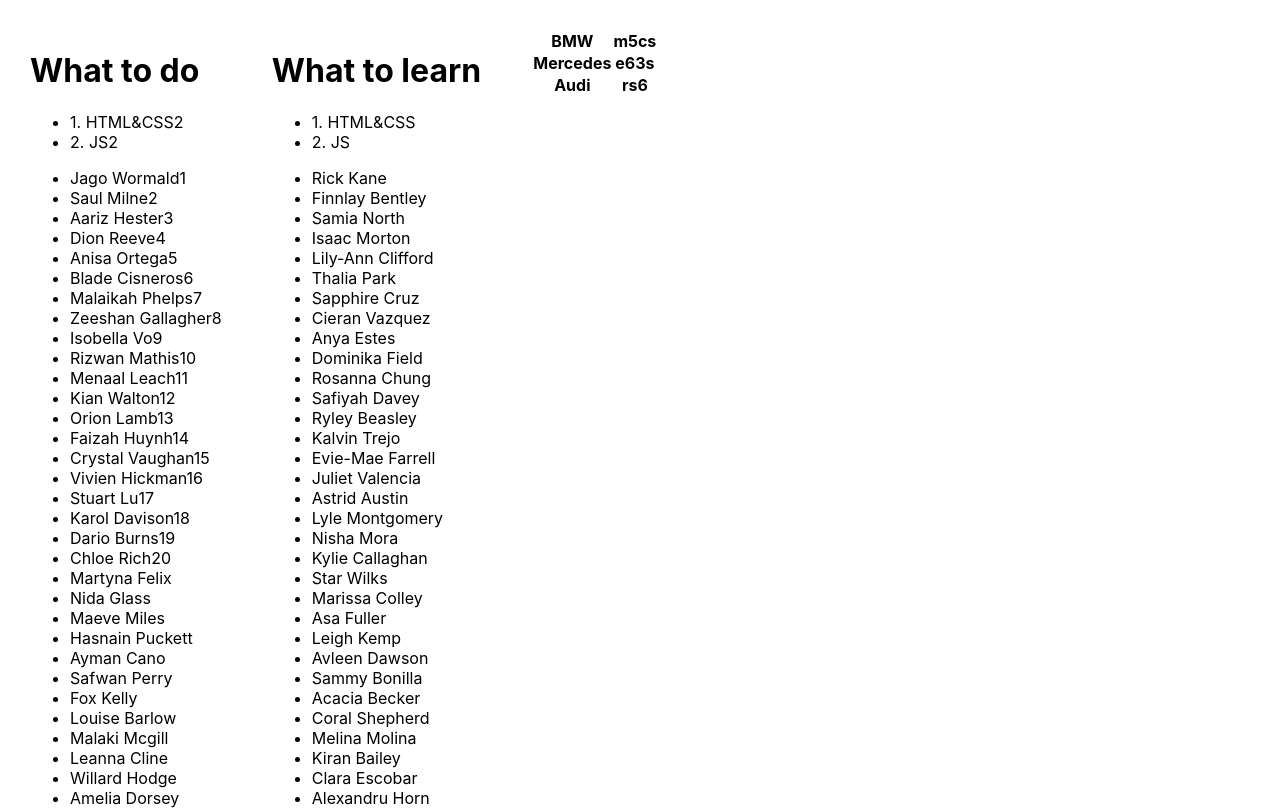
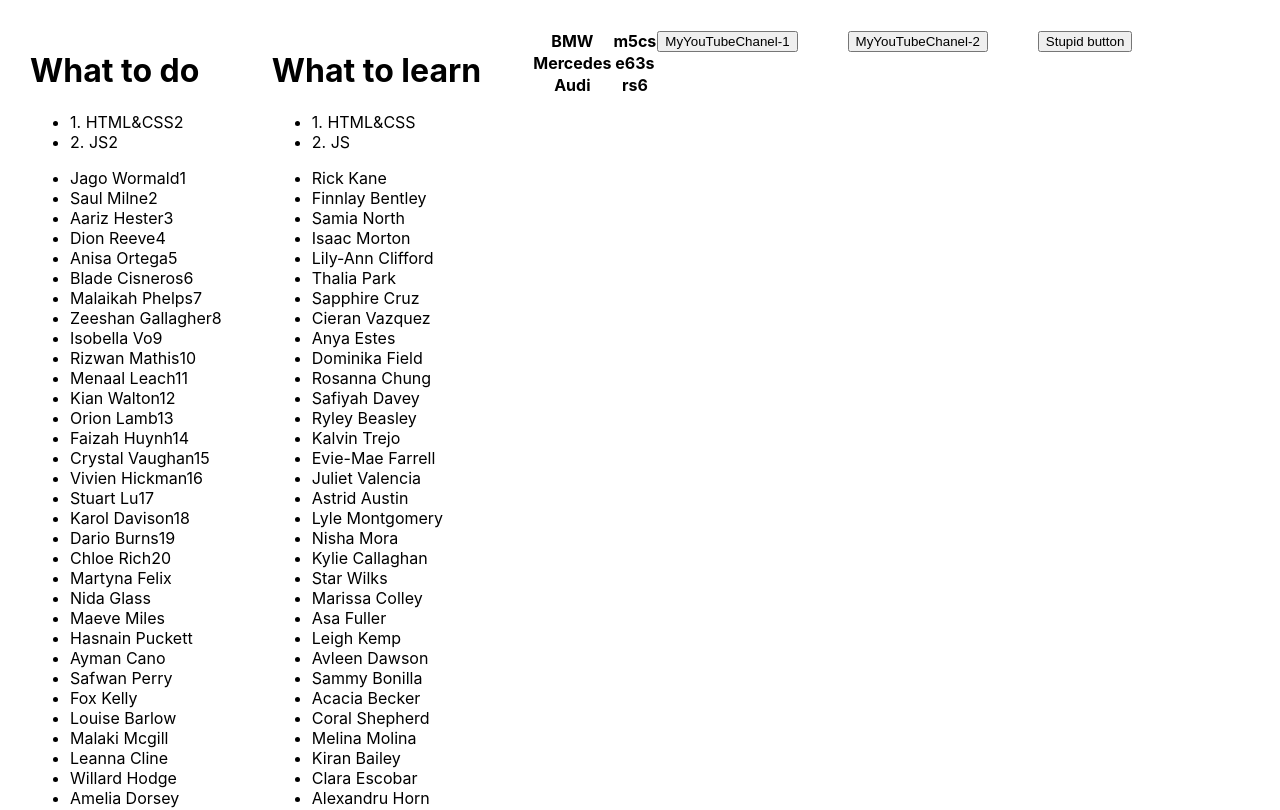
Before and after one commit to springevidence/todolist-practice1, a React (Create React App) app: page / in a window 1280 px wide. Shown: the top 810 px of the page. Built offline with nearby package versions, Linux system fonts and the light colour scheme.

Commit message:
added button component

```diff
--- a/src/App.tsx
+++ b/src/App.tsx
@@ -4,6 +4,8 @@ import Tasks from "./components/Tasks";
 import {dataType} from "./components/Tasks";
 import Cars from "./components/Cars";
 import {CarsType} from "./components/Cars";
+import Button from "./components/Button";
+import {subscribe} from "diagnostics_channel";
 
 // Hi Guys!
 // Let's reinforce our current session!
@@ -131,11 +133,24 @@ function App() {
         {manufacturer: 'Audi', model: 'rs6'}
     ]
 
+    const Button1Foo = (subscriber: string)  => {
+        console.log(subscriber)
+    }
+    const Button2Foo = (subscriber: string)=> {
+        console.log(subscriber)
+    }
+    const Button3Foo = (message: string)=> {
+        console.log(message)
+    }
+
     return (
         <div className="App">
             <Tasks data={data1}/>
             <Tasks data={data2}/>
             <Cars data={topCars}/>
+            <Button name={"MyYouTubeChanel-1"} callBack={() => Button1Foo("Vasya")}/>
+            <Button name={"MyYouTubeChanel-2"} callBack={() => Button2Foo("Ivan")}/>
+            <Button name={"Stupid button"} callBack={() => Button3Foo("I'm stupid button")}/>
 
         </div>
     );
--- /dev/null
+++ b/src/components/Button.tsx
@@ -0,0 +1,18 @@
+import React from 'react';
+
+type ButtonType = {
+    name: string
+    callBack: () => void
+}
+const Button = (props: ButtonType) => {
+    const onClockHandler = () => {
+        props.callBack()
+    }
+    return (
+        <div>
+            <button onClick={onClockHandler}>{props.name}</button>
+        </div>
+    );
+};
+
+export default Button;
--- a/src/components/Cars.tsx
+++ b/src/components/Cars.tsx
@@ -14,8 +14,8 @@ const Cars = (props: CarsPropsType) => {
             {props.data.map((elem, i) => {
                 return (
                     <tr>
-                        <th>{elem.manufacturer} </th>
-                        <th>{elem.model} </th>
+                        <th key={i+1}>{elem.manufacturer} </th>
+                        <th key={i}>{elem.model} </th>
                     </tr>
                 )
             })}
```
